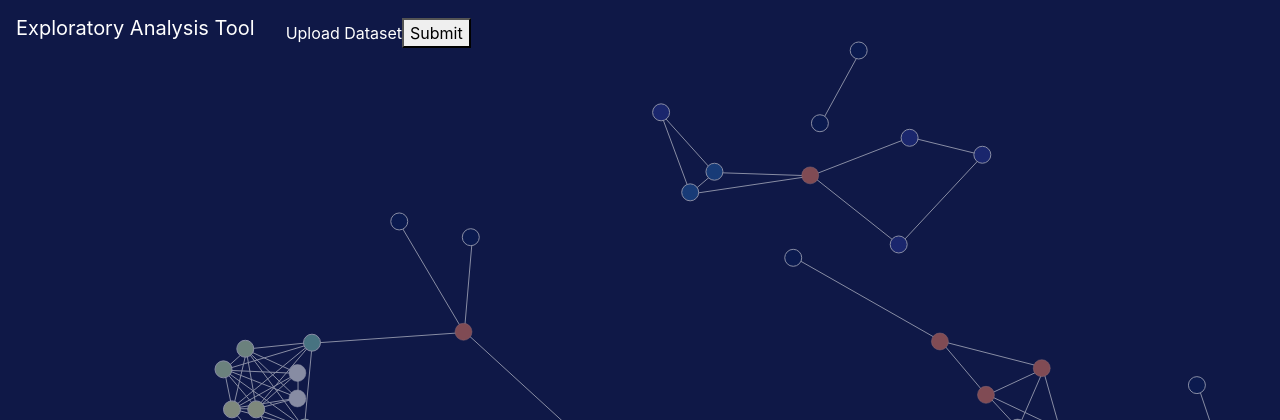
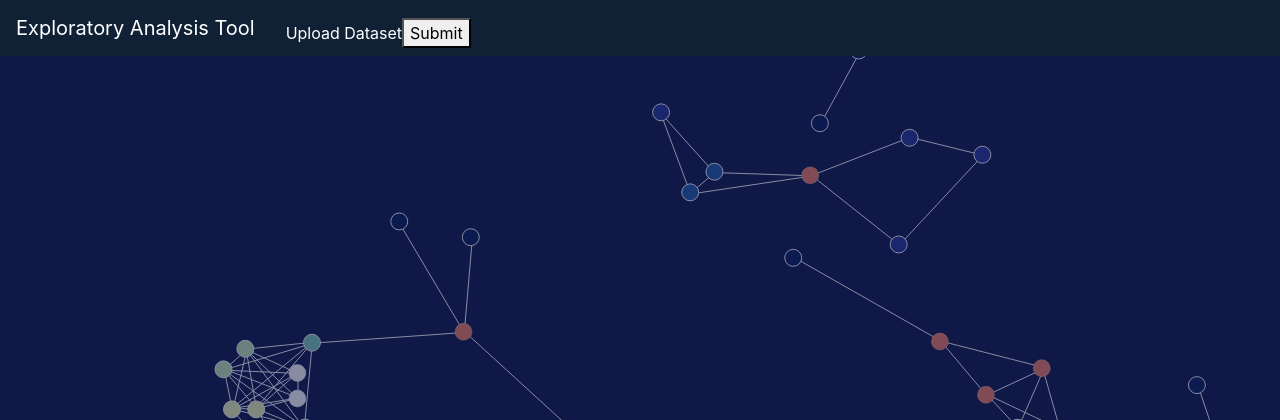
Before and after one commit to xyz8983/sirius_graph_tool, a Django app: page / in a window 1280 px wide. Shown: the top 420 px of the page. Run offline with Django 3.2, Linux system fonts and the light colour scheme; some libraries are stand-ins or nearby versions.

Commit message:
update background color

```diff
--- a/static/styles/web.css
+++ b/static/styles/web.css
@@ -1,6 +1,11 @@
 .base-bg {
     background-image: url("../images/home-background.svg");
     background-color: #0F1847;
+}
+.navbar.navbar-expand-lg.eat-bar{
+    background-color: #102136;
+    border-bottom-color: #3f62b8;
+    border-bottom-width: 1px;
 }
 span.navbar-brand.eat-nav-title{
     color: white;
--- a/templates/base.html
+++ b/templates/base.html
@@ -10,7 +10,7 @@
 
 </head>
 <body class="base-bg">
-    <nav class="navbar navbar-expand-lg">
+    <nav class="navbar navbar-expand-lg eat-bar">
         <span class="navbar-brand eat-nav-title">Exploratory Analysis Tool</span>
         <div class="col-4 align-self-end" >
             <form class="form-inline " method="post" id="upload_form" encType="multipart/form-data">
```
